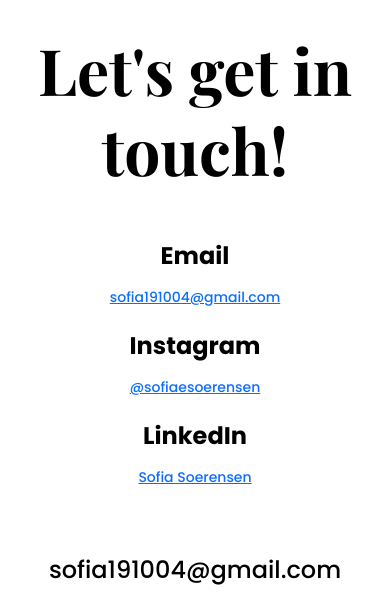
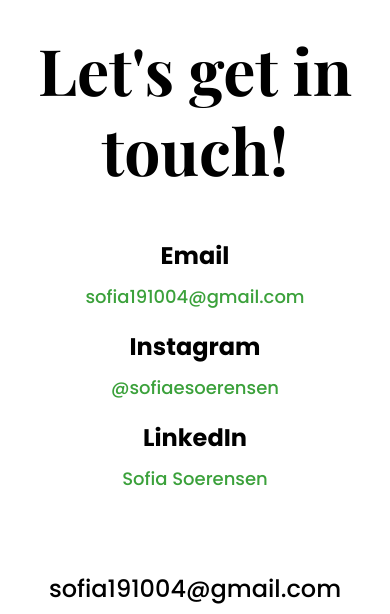
Before and after one commit to SofiaSoerensen/Portfolio, a plain HTML site: page contact.html in a window 390 px wide. Shown: the part 82-696 px from the top of the page. Drawn offline with nearby package versions, Linux system fonts and the light colour scheme; a web font is replaced by a local one.

Commit message:
Improved contact page

```diff
--- a/contact.html
+++ b/contact.html
@@ -64,23 +64,31 @@
     </div>
     <div class="content-container container">
       <div class="content">
-        <h1 class="mb-5">Let's get in touch!</h1>
+        <h1 class="mb-5 text-center">Let's get in touch!</h1>
+        <div class="contact-links d-flex justify-content-around text-center">
+          <div>
             <h3>Email</h3>
             <p>
               <a href="mailto:sofia191004@gmail.com">sofia191004@gmail.com</a>
             </p>
+          </div>
+          <div>
             <h3>Instagram</h3>
             <p>
               <a href="https://www.instagram.com/sofia" target="_blank">
                 @sofiaesoerensen</a
               >
             </p>
+          </div>
+          <div>
             <h3>LinkedIn</h3>
             <p>
               <a href="https://www.linkedin.com/sofia" target="_blank">
                 Sofia Soerensen</a
               >
             </p>
+          </div>
+        </div>
       </div>
       <footer>
         <div class="contact-box justify-content-between mb-5 d-none d-md-flex">
--- a/styles/styles.css
+++ b/styles/styles.css
@@ -103,6 +103,12 @@ p {
 
 .content {
   margin: 30px;
+}
+
+.contact-links a {
+  color: var(--branding-color);
+  text-decoration: none;
+  font-size: 18px;
 }
 
 .btn-branding {
@@ -219,4 +225,8 @@ footer .social-links a:hover {
     padding: 0;
     text-align: center;
   }
+  .contact-links {
+    display: flex;
+    flex-direction: column;
+  }
 }
```
Lines whose indentation alone changed are shown as unchanged.
